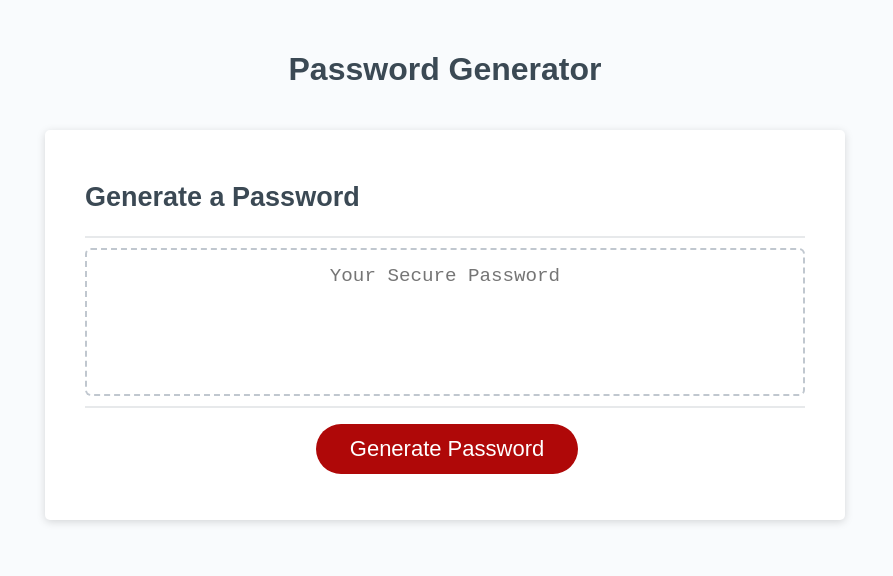
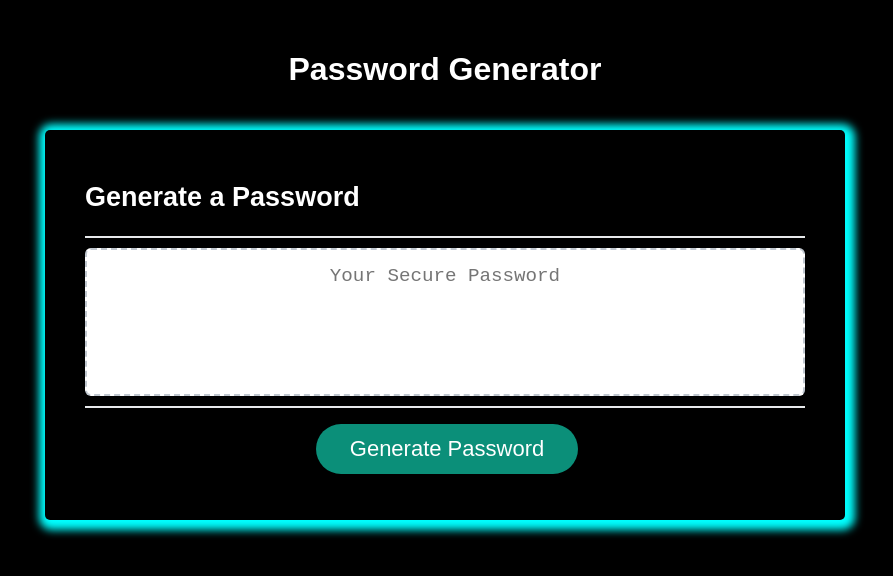
Before and after one commit to sdoval27/secure-password-generator, a plain HTML site: page index.html in a window 1280 px wide. Shown: the whole page, without its empty margins (195-1088 px from the left). Drawn offline with Linux system fonts and the light colour scheme; files that its build step writes are made by us from their sources.

Commit message:
changed color palette

```diff
--- a/assets/style.css
+++ b/assets/style.css
@@ -14,7 +14,7 @@ body,
 
 body {
   font-family: sans-serif;
-  background-color: #f9fbfd;
+  background-color: #000000;
 }
 
 .wrapper {
@@ -27,15 +27,15 @@ header {
   text-align: center;
   padding: 20px;
   padding-top: 0px;
-  color: hsl(206, 17%, 28%);
+  color: hsl(0, 0%, 100%);
 }
 
 .card {
-  background-color: hsl(0, 0%, 100%);
+  background-color: hsl(0, 0%, 0%);
   border-radius: 5px;
   border-width: 1px;
-  box-shadow: rgba(0, 0, 0, 0.15) 0px 2px 8px 0px;
-  color: hsl(206, 17%, 28%);
+  box-shadow: rgb(1, 255, 255) 2px 2px 8px 8px;
+  color: hsl(0, 0%, 100%);
   font-size: 18px;
   margin: 0 auto;
   max-width: 800px;
@@ -74,7 +74,7 @@ header {
 
 .btn {
   border: none;
-  background-color: hsl(360, 91%, 36%);
+  background-color: rgb(11, 143, 121);
   border-radius: 25px;
   box-shadow: rgba(0, 0, 0, 0.1) 0px 1px 6px 0px rgba(0, 0, 0, 0.2) 0px 1px 1px
     0px;
--- a/index.html
+++ b/index.html
@@ -5,7 +5,7 @@
     <meta name="viewport" content="width=device-width, initial-scale=1.0" />
     <meta http-equiv="X-UA-Compatible" content="ie=edge" />
     <title>Password Generator</title>
-    <link rel="stylesheet" href="style.css" />
+    <link rel="stylesheet" href="./assets/style.css"/>
   </head>
   <body>
     <div class="wrapper">
```
Also changed, not shown: assets/images/03-javascript-homework-demo.png (added).
